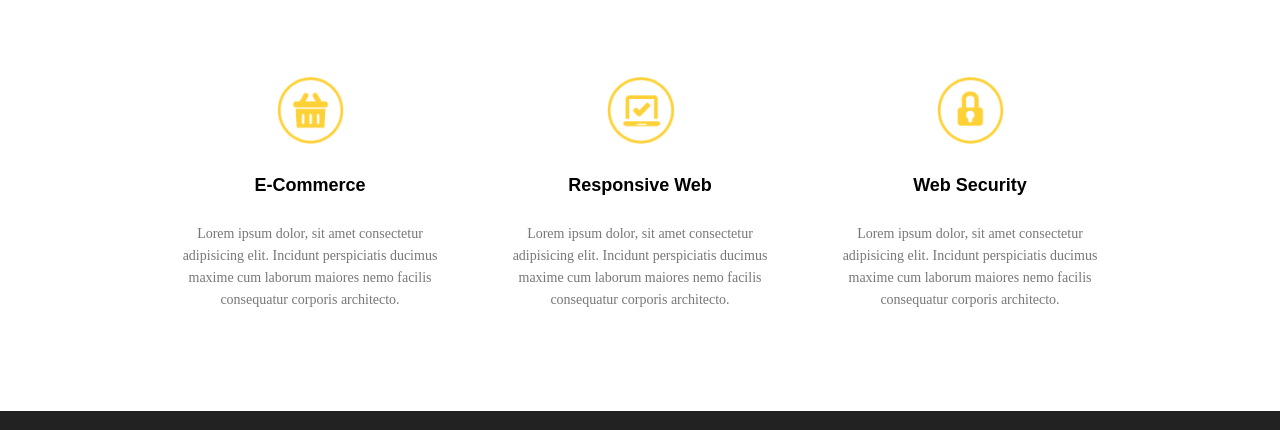
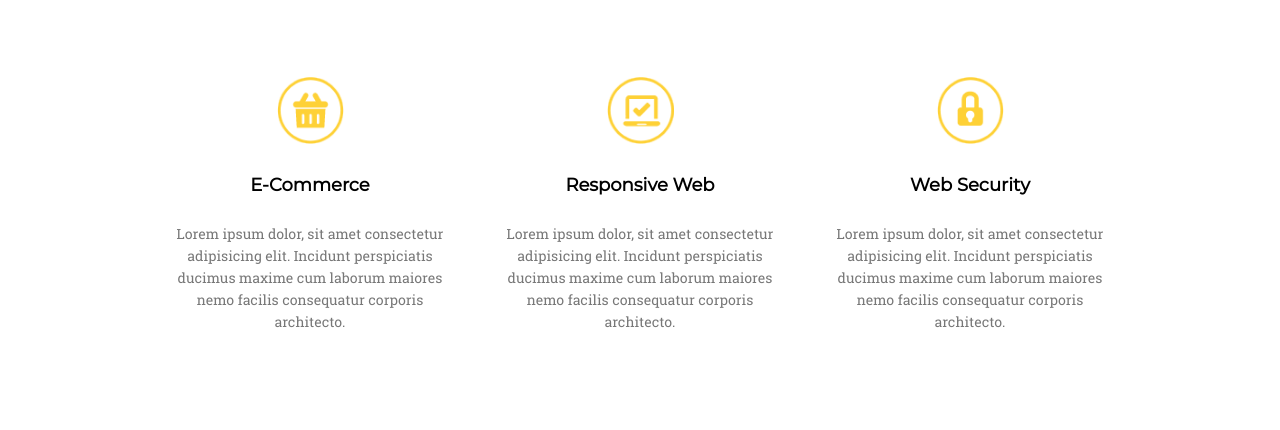
Before and after one commit to ViktoriyaSirotenko/goit-fe-course, a plain HTML site: page module-07/index.html in a window 1280 px wide. Shown: the part 276-706 px from the top of the page. Drawn offline with Linux system fonts and the light colour scheme; the site is published under a folder, as on GitHub Pages, so addresses that start at the root find nothing.

Commit message:
correct fonts

```diff
--- a/module-07/style.css
+++ b/module-07/style.css
@@ -17,30 +17,30 @@ html {
   font-family: "Montserrat", sans-serif;
   font-weight: bold;
   font-style: normal;
-  src: url(/fonts/montserrat/Montserrat-Bold.woff) format("woff");
+  src: url(./fonts/montserrat/Montserrat-Bold.woff) format("woff");
 }
 
 @font-face {
   font-family: "Montserrat";
   font-weight: normal;
   font-style: normal;
-  src: url(/fonts/montserrat/Montserrat-Regular.woff) format("woff");
+  src: url(./fonts/montserrat/Montserrat-Regular.woff) format("woff");
 }
 
 @font-face {
   font-family: "Droid Serif", serif;
   font-weight: 400;
   font-style: italic;
-  src: url(/fonts/droidserif/droidserifitalic.woff2) format("woff2"),
-    url(/fonts/droidserif/droidserifbolditalic.woff) format("woff");
+  src: url(./fonts/droidserif/droidserifitalic.woff2) format("woff2"),
+    url(./fonts/droidserif/droidserifbolditalic.woff) format("woff");
 }
 
 @font-face {
   font-family: "Roboto Slab";
   font-weight: 400;
   font-style: normal;
-  src: url(/fonts/robotoslab/robotoslabregular.woff2) format("woff2"),
-    url(/fonts/robotoslab/robotoslabregular.woff) format("woff");
+  src: url(./fonts/robotoslab/robotoslabregular.woff2) format("woff2"),
+    url(./fonts/robotoslab/robotoslabregular.woff) format("woff");
 }
 
 .container {
```
